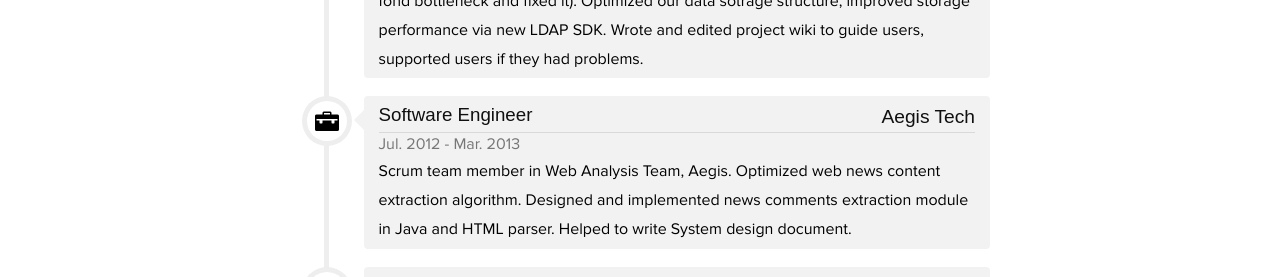
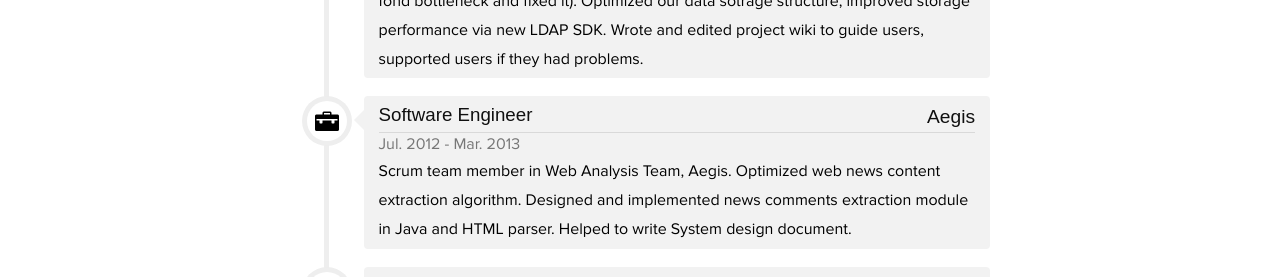
Before and after one commit to cynosure7/cynosure7.github.io, a Jekyll site: the page built from resume/index.html, in a window 1280 px wide. Shown: the part 495-772 px from the top of the page. Built offline with Jekyll 4.4.1, drawn with Linux system fonts in a browser that asks for light colours; some web fonts are replaced; Markdown is read by kramdown in place of the engine named in the settings.

Commit message:
minor update
update name

```diff
--- a/resume/index.html
+++ b/resume/index.html
@@ -27,7 +27,7 @@ category: resume
 				<li>
 					<div class="ro-icon icon-briefcase"></div>
 					<div class="ro-label">
-						<h3>Software Engineer<span>Aegis Tech</span></h3>
+						<h3>Software Engineer<span>Aegis</span></h3>
 						<h4>Jul. 2012 - Mar. 2013</h4>
 						<p>Scrum team member in Web Analysis Team, Aegis. Optimized web news content extraction algorithm. Designed and implemented news comments extraction module in Java and HTML parser. Helped to write System design document.</p>
 					</div>
```
